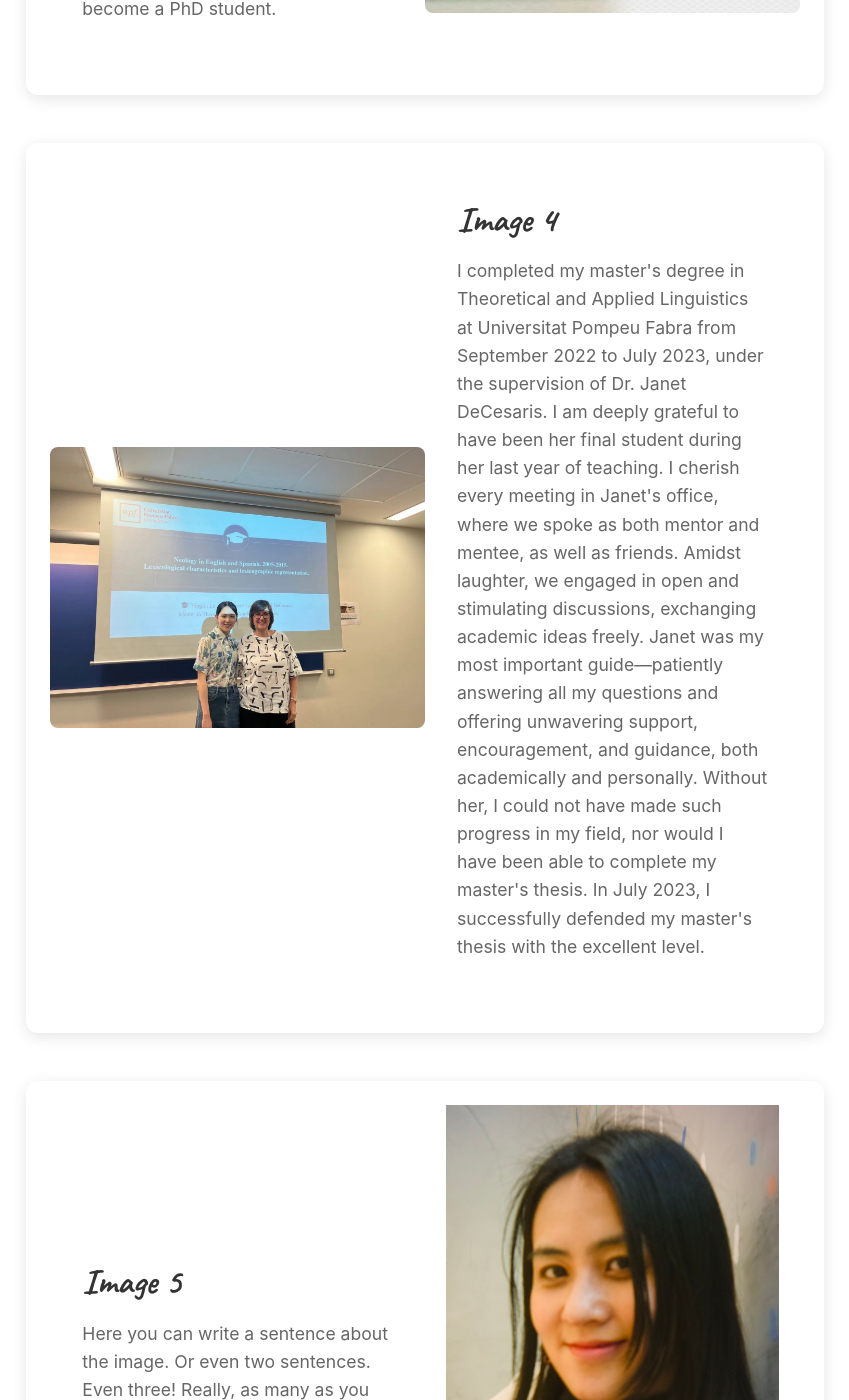
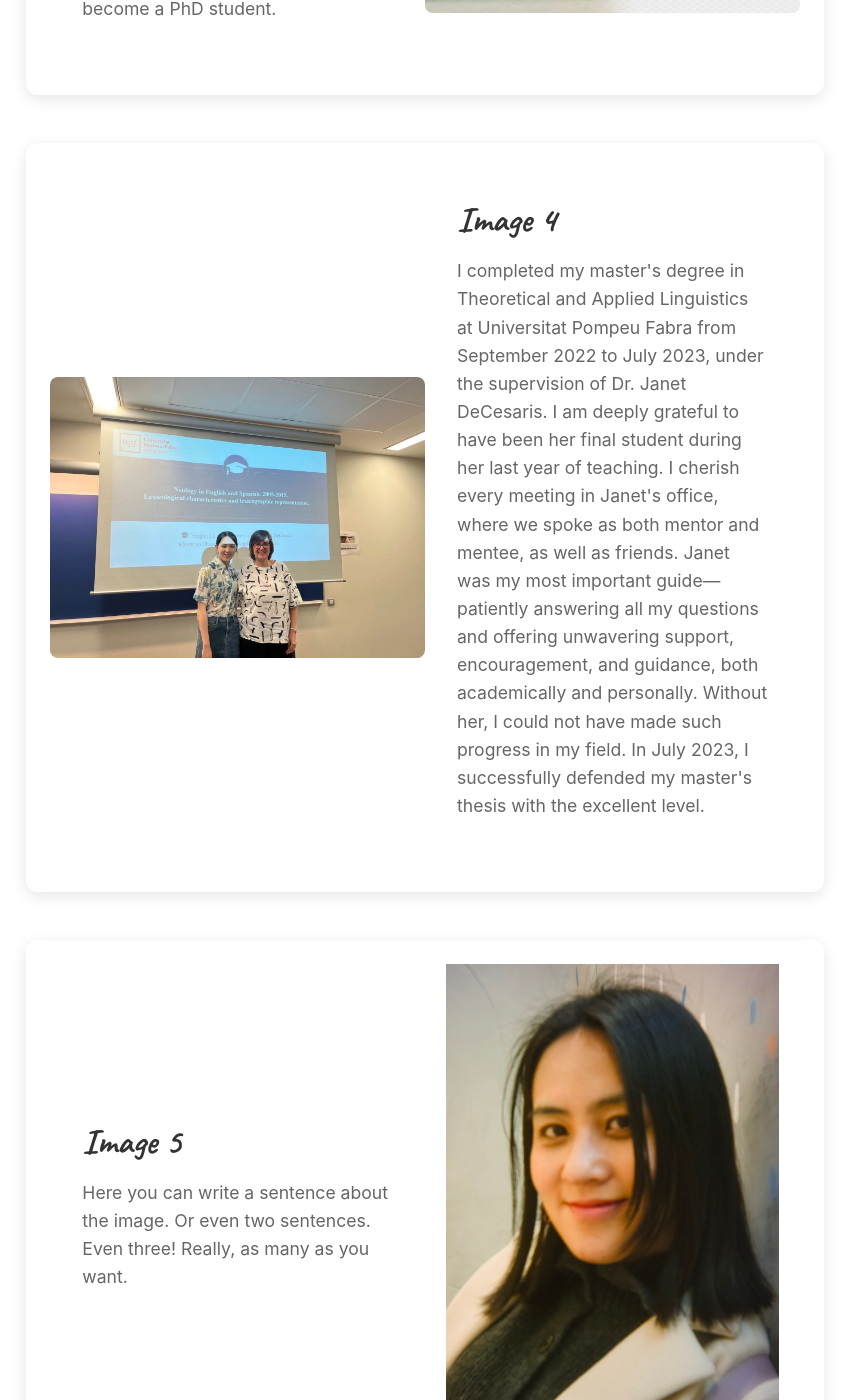
Before and after one commit to YingfeiLu/yingfeilu.github.io, a Jekyll site: the page built from gallery.md, in a window 1280 px wide and 1400 px high, scrolled down 2278 px. Shown: the whole window, without its empty margins (215-1064 px from the left). Built offline with Jekyll 4.4.1, drawn with Linux system fonts in a browser that asks for light colours; nearby versions of some CDN libraries; library files that are not in the unit come from our copies.

Commit message:
Update gallery.html

```diff
--- a/_layouts/gallery.html
+++ b/_layouts/gallery.html
@@ -58,8 +58,8 @@
             </div>
             <div class="gallery-text right">
                 <h5 class="card-title">Image 4</h5>
-                <p> I completed my master's degree in Theoretical and Applied Linguistics at Universitat Pompeu Fabra from September 2022 to July 2023, under the supervision of Dr. Janet DeCesaris. I am deeply grateful to have been her final student during her last year of teaching. I cherish every meeting in Janet's office, where we spoke as both mentor and mentee, as well as friends. Amidst laughter, we engaged in open and stimulating discussions, exchanging academic ideas freely.
-Janet was my most important guide—patiently answering all my questions and offering unwavering support, encouragement, and guidance, both academically and personally. Without her, I could not have made such progress in my field, nor would I have been able to complete my master's thesis.
+                <p> I completed my master's degree in Theoretical and Applied Linguistics at Universitat Pompeu Fabra from September 2022 to July 2023, under the supervision of Dr. Janet DeCesaris. I am deeply grateful to have been her final student during her last year of teaching. I cherish every meeting in Janet's office, where we spoke as both mentor and mentee, as well as friends.
+Janet was my most important guide—patiently answering all my questions and offering unwavering support, encouragement, and guidance, both academically and personally. Without her, I could not have made such progress in my field.
 In July 2023, I successfully defended my master's thesis with the excellent level.
 
  </p>
```
